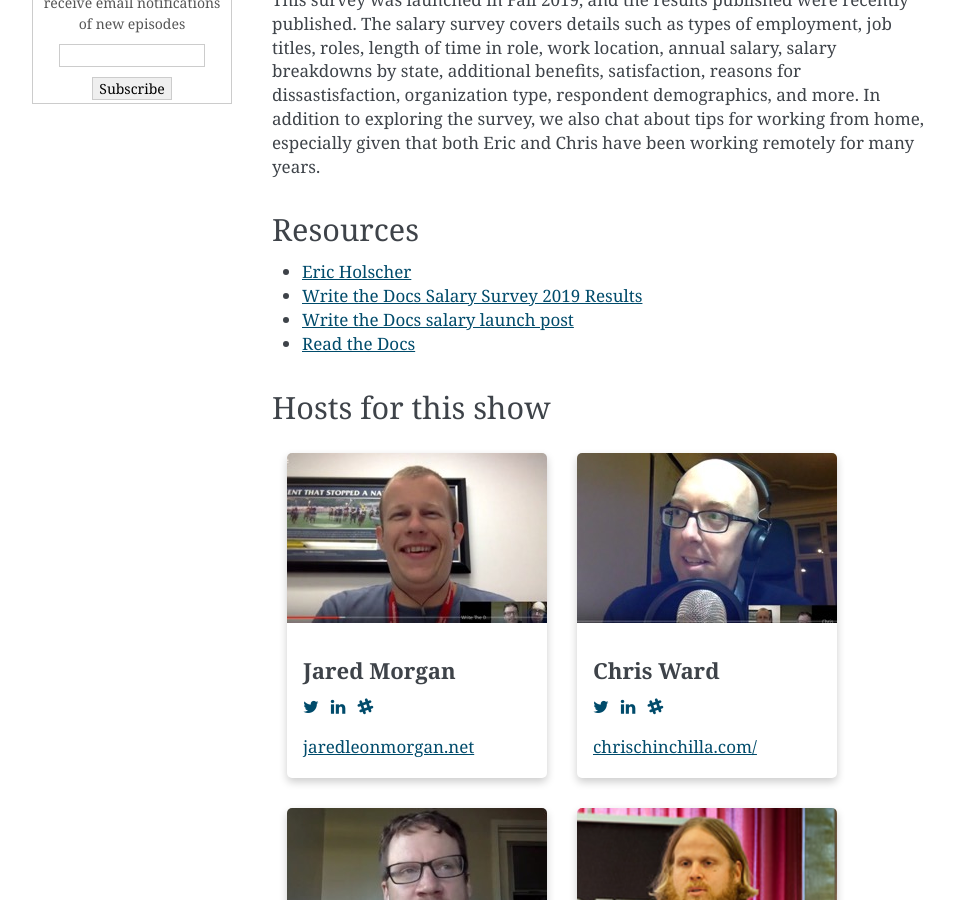
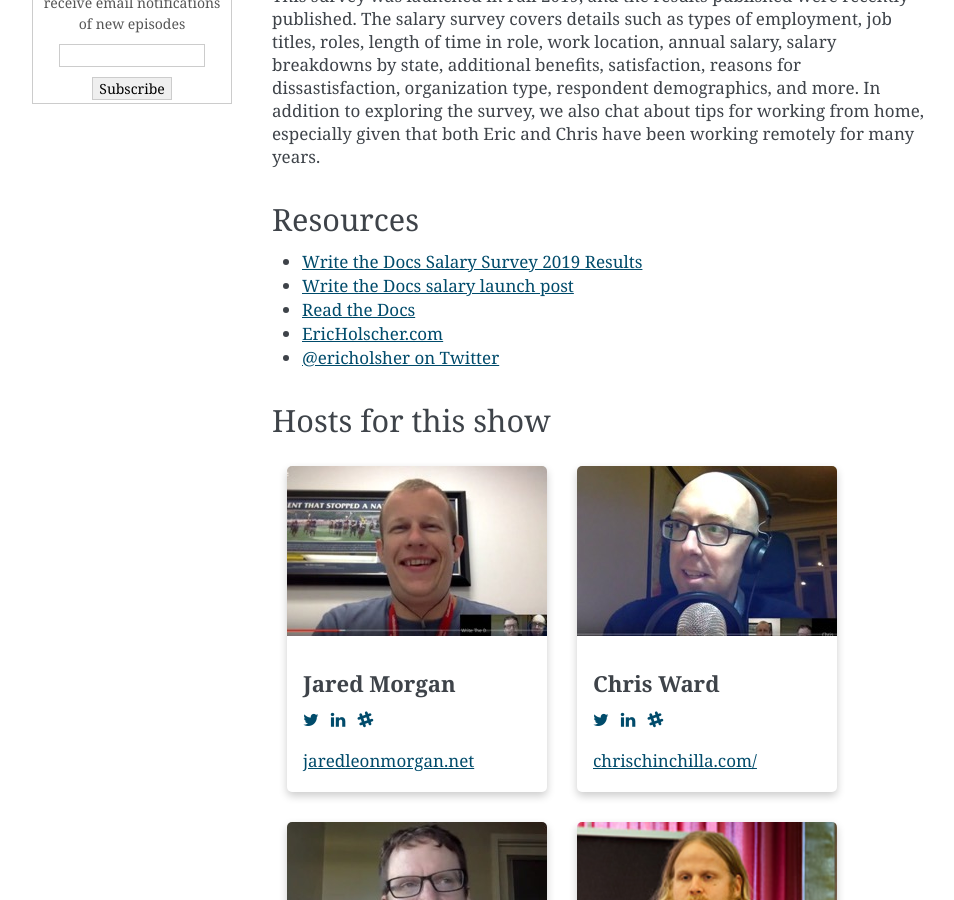
Before and after one commit to writethedocspodcast/writethedocspodcast.github.io, a Jekyll site: the page built from _posts/2020-04-12-episode-29-wtd-salary-survey-and-wfh.md, in a window 1280 px wide and 900 px high, scrolled down 781 px. Shown: the whole window, without its empty margins (148-1102 px from the left). Built offline with Jekyll 4.4.1, drawn with Linux system fonts in a browser that asks for light colours; comment, search, counter and statistics services are not loaded; some of the changed lines change nothing that is shown.

Commit message:
update location of summary

```diff
--- a/_posts/2020-04-12-episode-29-wtd-salary-survey-and-wfh.md
+++ b/_posts/2020-04-12-episode-29-wtd-salary-survey-and-wfh.md
@@ -16,7 +16,7 @@
 podcast_duration: "56:03"
 podcast_length: 22959640
 youtube_id:  zO570wuFQ84
-summary: ""
+summary: "In this episode, we chat with Eric Holscher, co-founder of both Read the Docs and Write the Docs, about the recent <a href='https://www.writethedocs.org/surveys/salary-survey/2019/'>Salary Survey</a> that the WTD group conducted. This survey was launched in Fall 2019, and the results published were recently published. The salary survey covers details such as types of employment, job titles, roles, length of time in role, work location, annual salary, salary breakdowns by state, additional benefits, satisfaction, reasons for dissastisfaction, organization type, respondent demographics, and more. In addition to exploring the survey, we also chat about tips for working from home, especially given that both Eric and Chris have been working remotely for many years."
 bitlink: http://bit.ly/wtdpodcast28
 mp4_filename: episode29_wtd_salary_survey_wfh.mp4
 mp4_length: 453252096
@@ -30,11 +30,11 @@
 transcript: transcripts/transcript_episode29.html
 ---
 
-In this episode, we chat with Eric Holscher, co-founder of both Read the Docs and Write the Docs, about the recent <a href='https://www.writethedocs.org/surveys/salary-survey/2019/'>Salary Survey</a> that the WTD group conducted. This survey was launched in Fall 2019, and the results published were recently published. The salary survey covers details such as types of employment, job titles, roles, length of time in role, work location, annual salary, salary breakdowns by state, additional benefits, satisfaction, reasons for dissastisfaction, organization type, respondent demographics, and more. In addition to exploring the survey, we also chat about tips for working from home, especially given that both Eric and Chris have been working remotely for many years.
 
 ## Resources
 
-* [Eric Holscher](https://www.ericholscher.com/)
 * [Write the Docs Salary Survey 2019 Results](https://www.writethedocs.org/surveys/salary-survey/2019/)
 * [Write the Docs salary launch post](https://www.writethedocs.org/surveys/salary-survey-sep-2019/)
 * [Read the Docs](https://readthedocs.org)
+* [EricHolscher.com](https://www.ericholscher.com/)
+* [@ericholsher on Twitter](https://twitter.com/ericholscher)
```
